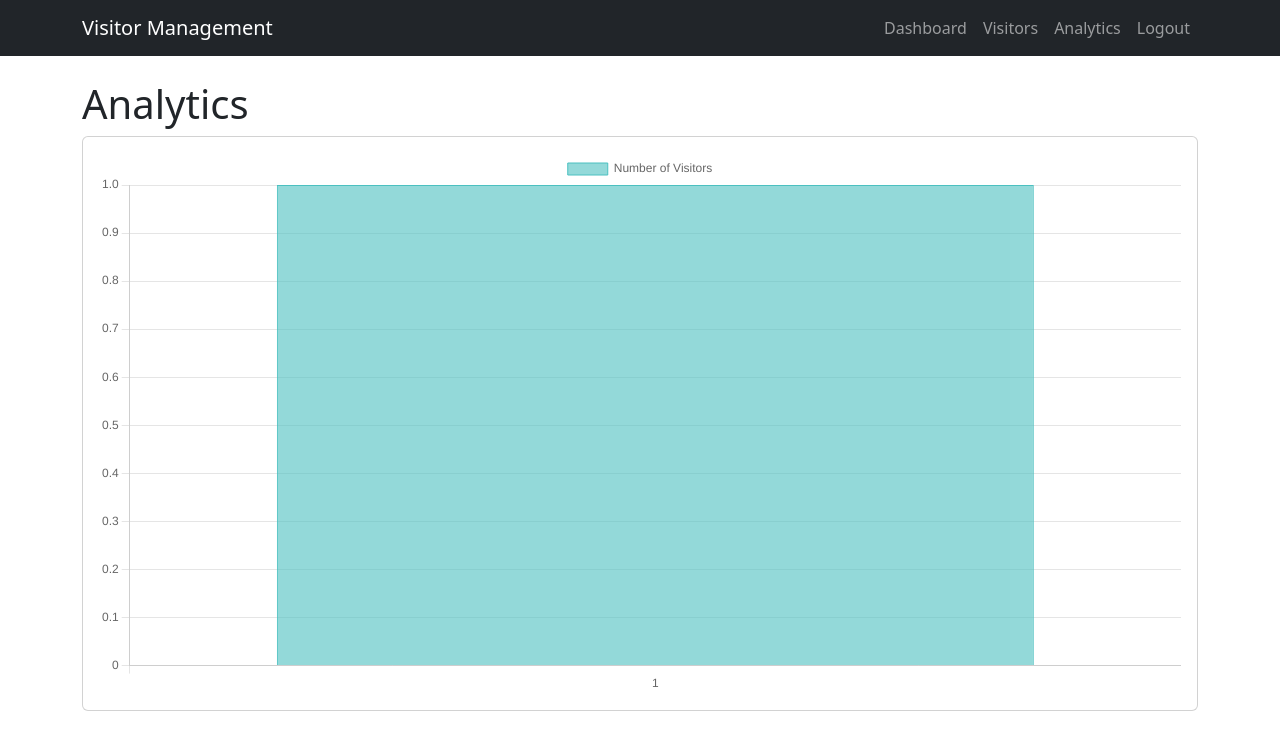
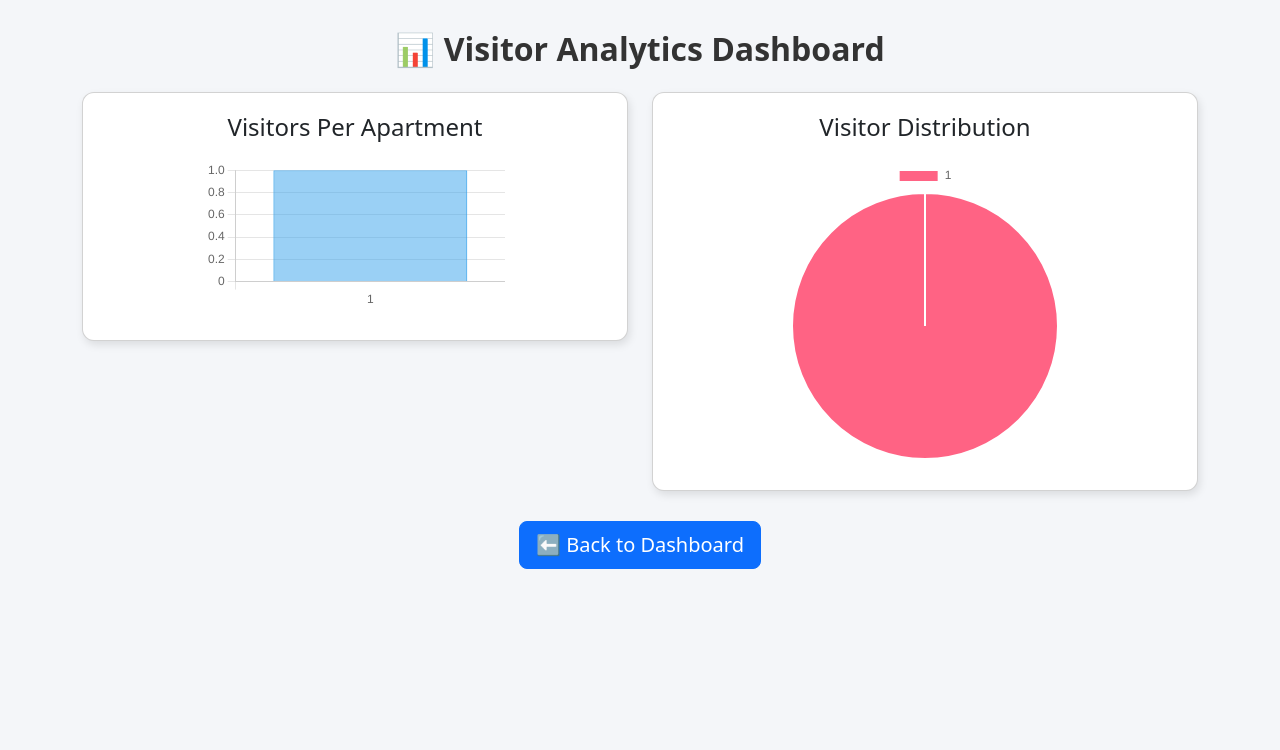
Before and after one commit to kamanikumari12/Apartment-Visitor-Management-System, a Flask app: page /analytics in a window 1280 px wide. Shown: the top 750 px of the page. Run offline with Flask 3, Linux system fonts and the light colour scheme; a user stored in the database is signed in; data comes from the database, SQL or seed files in the repository.

Commit message:
Updated analytics

```diff
--- a/templates/analytics.html
+++ b/templates/analytics.html
@@ -2,37 +2,126 @@
 <html lang="en">
 <head>
     <meta charset="UTF-8">
-  <title>Analytics - Visitor Management System</title>
-  <link rel="stylesheet" href="{{ url_for('static', filename='css/custom.css') }}">
+    <meta name="viewport" content="width=device-width, initial-scale=1.0">
+    <title>Analytics | Visitor Management</title>
+
+    <!-- Bootstrap for styling -->
     <link rel="stylesheet" href="https://cdn.jsdelivr.net/npm/bootstrap@5.3.0/dist/css/bootstrap.min.css">
+
+    <!-- Chart.js for interactive charts -->
+    <script src="https://cdn.jsdelivr.net/npm/chart.js"></script>
+
+    <style>
+        body {
+            background: #f4f6f9;
+        }
+        .container {
+            margin-top: 30px;
+        }
+        .card {
+            border-radius: 12px;
+            box-shadow: 2px 4px 8px rgba(0, 0, 0, 0.1);
+            background: white;
+            padding: 20px;
+        }
+        h2 {
+            text-align: center;
+            color: #333;
+            font-weight: bold;
+        }
+        canvas {
+            margin: 10px auto;
+        }
+        .dashboard-btn {
+            display: flex;
+            justify-content: center;
+            margin-top: 30px;
+        }
+    </style>
 </head>
 <body>
-  <!-- Navigation -->
-  <nav class="navbar navbar-expand-lg navbar-dark bg-dark">
+
     <div class="container">
-      <a class="navbar-brand" href="/dashboard">Visitor Management</a>
-      <div class="collapse navbar-collapse">
-        <ul class="navbar-nav ms-auto">
-          <li class="nav-item"><a class="nav-link" href="/dashboard">Dashboard</a></li>
-          <li class="nav-item"><a class="nav-link" href="/visitors">Visitors</a></li>
-          <li class="nav-item"><a class="nav-link" href="/analytics">Analytics</a></li>
-          <li class="nav-item"><a class="nav-link" href="/logout">Logout</a></li>
-        </ul>
+        <h2>📊 Visitor Analytics Dashboard</h2>
+
+        <div class="row mt-4">
+            <!-- Bar Chart -->
+            <div class="col-md-6">
+                <div class="card">
+                    <h4 class="text-center">Visitors Per Apartment</h4>
+                    <canvas id="visitorBarChart"></canvas>
                 </div>
             </div>
-  </nav>
 
-  <div class="container mt-4">
-    <h1>Analytics</h1>
+            <!-- Pie Chart -->
+            <div class="col-md-6">
                 <div class="card">
-      <div class="card-body">
-        <canvas id="apartmentChart"></canvas>
+                    <h4 class="text-center">Visitor Distribution</h4>
+                    <canvas id="visitorPieChart"></canvas>
                 </div>
             </div>
         </div>
 
-  <script src="https://cdn.jsdelivr.net/npm/bootstrap@5.3.0/dist/js/bootstrap.bundle.min.js"></script>
-  <script src="https://cdn.jsdelivr.net/npm/chart.js"></script>
-  <script src="{{ url_for('static', filename='js/analytics.js') }}"></script>
+        <!-- Dashboard Button -->
+        <div class="dashboard-btn">
+            <a href="/dashboard" class="btn btn-primary btn-lg">⬅ Back to Dashboard</a>
+        </div>
+
+    </div>
+
+    <script>
+        fetch('/analytics/data')
+            .then(response => response.json())
+            .then(data => {
+                console.log("Analytics Data:", data);
+                if (data.apartments.length === 0) {
+                    alert("No visitor data available!");
+                    return;
+                }
+
+                let labels = data.apartments;
+                let values = data.counts;
+
+                // Bar Chart
+                let ctxBar = document.getElementById('visitorBarChart').getContext('2d');
+                new Chart(ctxBar, {
+                    type: 'bar',
+                    data: {
+                        labels: labels,
+                        datasets: [{
+                            label: 'Visitors',
+                            data: values,
+                            backgroundColor: 'rgba(54, 162, 235, 0.5)',
+                            borderColor: 'rgba(54, 162, 235, 1)',
+                            borderWidth: 1
+                        }]
+                    },
+                    options: {
+                        responsive: true,
+                        plugins: {
+                            legend: { display: false }
+                        }
+                    }
+                });
+
+                // Pie Chart
+                let ctxPie = document.getElementById('visitorPieChart').getContext('2d');
+                new Chart(ctxPie, {
+                    type: 'pie',
+                    data: {
+                        labels: labels,
+                        datasets: [{
+                            label: 'Visitors',
+                            data: values,
+                            backgroundColor: [
+                                '#ff6384', '#36a2eb', '#ffce56', '#4bc0c0', '#9966ff', '#ff9f40'
+                            ]
+                        }]
+                    }
+                });
+            })
+            .catch(error => console.error("Error loading analytics data:", error));
+    </script>
+
 </body>
 </html>
```
Lines whose indentation alone changed are shown as unchanged.
